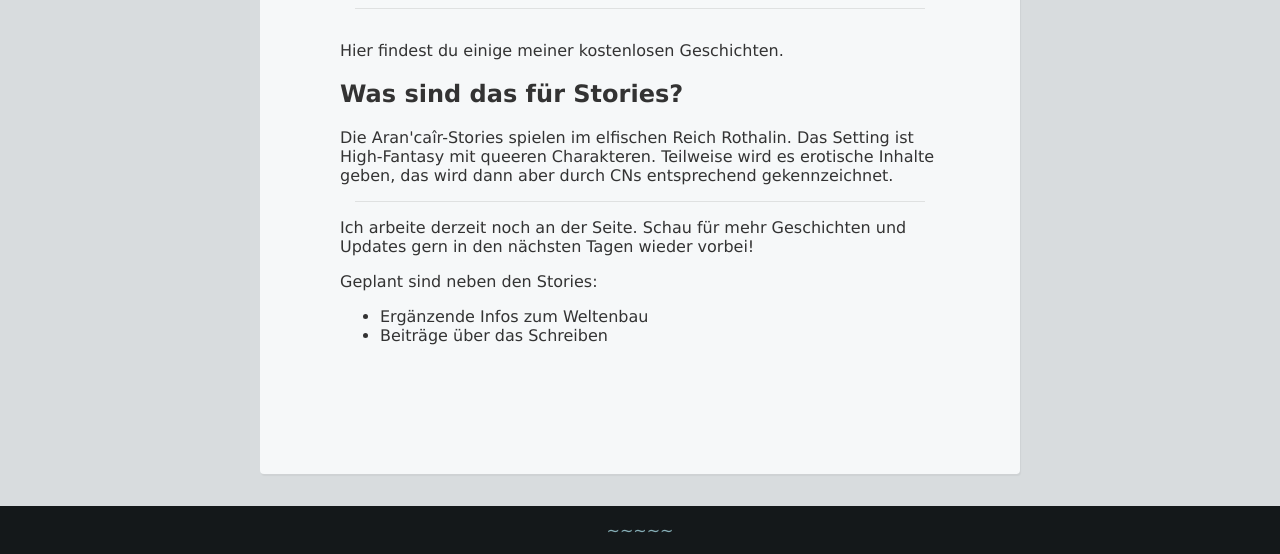
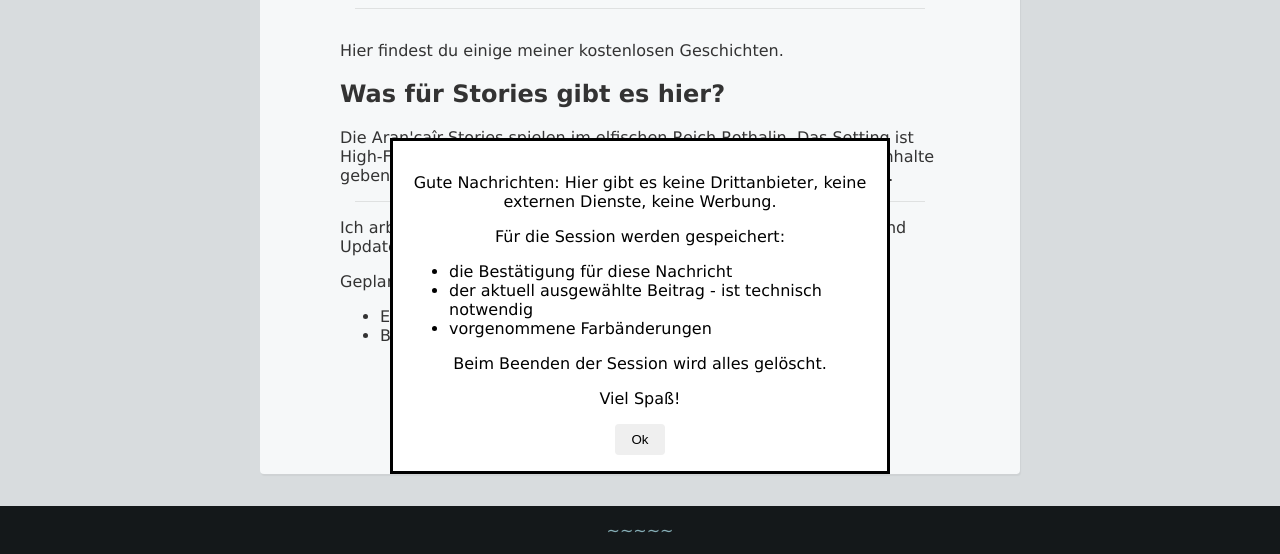
Before and after one commit to r-s-20/blogpost-template, a plain HTML site: page index.html in a window 1280 px wide. Shown: the part 246-800 px from the top of the page. Drawn offline with Linux system fonts and the light colour scheme.

Commit message:
add cookie for using sessionStorage

```diff
--- a/index.html
+++ b/index.html
@@ -7,11 +7,12 @@
     <meta name="robots" content="noindex nofollow">
     <link rel="stylesheet" href="./styles.css" />
     <script defer src="./js/posts.js"></script>
-    <script defer type="module" src="./script.js"></script>
+    <script defer src="./script.js"></script>
     <title>Start</title>
   </head>
   <body>
     <header id="index-header" w3-include-html="./shared/header.html"></header>
+    <dialog open id="cookiesInfo" w3-include-html="./shared/cookieInfo.html"></dialog>
     <main>
       <div class="content-container">
 
@@ -19,7 +20,7 @@
         <hr />
         <div id="postContent">
           <p>Hier findest du einige meiner kostenlosen Geschichten.</p>
-          <h2>Was sind das für Stories?</h2>
+          <h2>Was für Stories gibt es hier?</h2>
           <p>Die Aran'caîr-Stories spielen im elfischen Reich Rothalin. Das Setting ist High-Fantasy mit queeren Charakteren.
             Teilweise wird es erotische Inhalte geben, das wird dann aber durch CNs entsprechend gekennzeichnet.</p>
           <hr>
--- a/script.js
+++ b/script.js
@@ -6,6 +6,7 @@ window.addEventListener(
   () => {
     init();
     restoreColors();
+    checkCookie();
   },
   false
 );
@@ -54,3 +55,15 @@ function restoreColors() {
     changeBaseColor("--base-color2", JSON.parse(color2));
   }
 }
+
+function confirmCookie() {
+  document.getElementById("cookiesInfo").close();
+  sessionStorage.setItem("confirmedCookie", true);
+}
+
+function checkCookie() {
+  if (sessionStorage.getItem("confirmedCookie")) {
+    console.log("remove open");
+    document.getElementById('cookiesInfo').removeAttribute('open');
+  }
+}
--- /dev/null
+++ b/shared/cookieInfo.html
@@ -0,0 +1,11 @@
+<p>Gute Nachrichten: Hier gibt es keine Drittanbieter, keine externen Dienste, keine Werbung.</p>
+<p>Für die Session werden gespeichert: </p>
+    <ul>
+        <li>die Bestätigung für diese Nachricht</li>
+        <li>der aktuell ausgewählte Beitrag - ist technisch notwendig</li>
+        <li>vorgenommene Farbänderungen</li>
+    </ul>
+    <p>Beim Beenden der Session wird alles gelöscht.</p>
+     Viel Spaß!
+</p>
+<button onclick="confirmCookie()">Ok</button>
--- a/styles.css
+++ b/styles.css
@@ -85,6 +85,16 @@ footer {
   align-items: center;
   justify-content: center;
   color: var(--highlight-color);
+}
+
+dialog {
+  position: absolute;
+  bottom: 10%;
+  max-width: 500px;
+  text-align: center;
+  ul {
+    text-align: left;
+  }
 }
 
 .colors-dialog {
```
Also changed, not shown: stories.html (+4 -6 lines), storyPost.html (+2 -1 lines), worldbuilding.html (+1 -0 lines).
